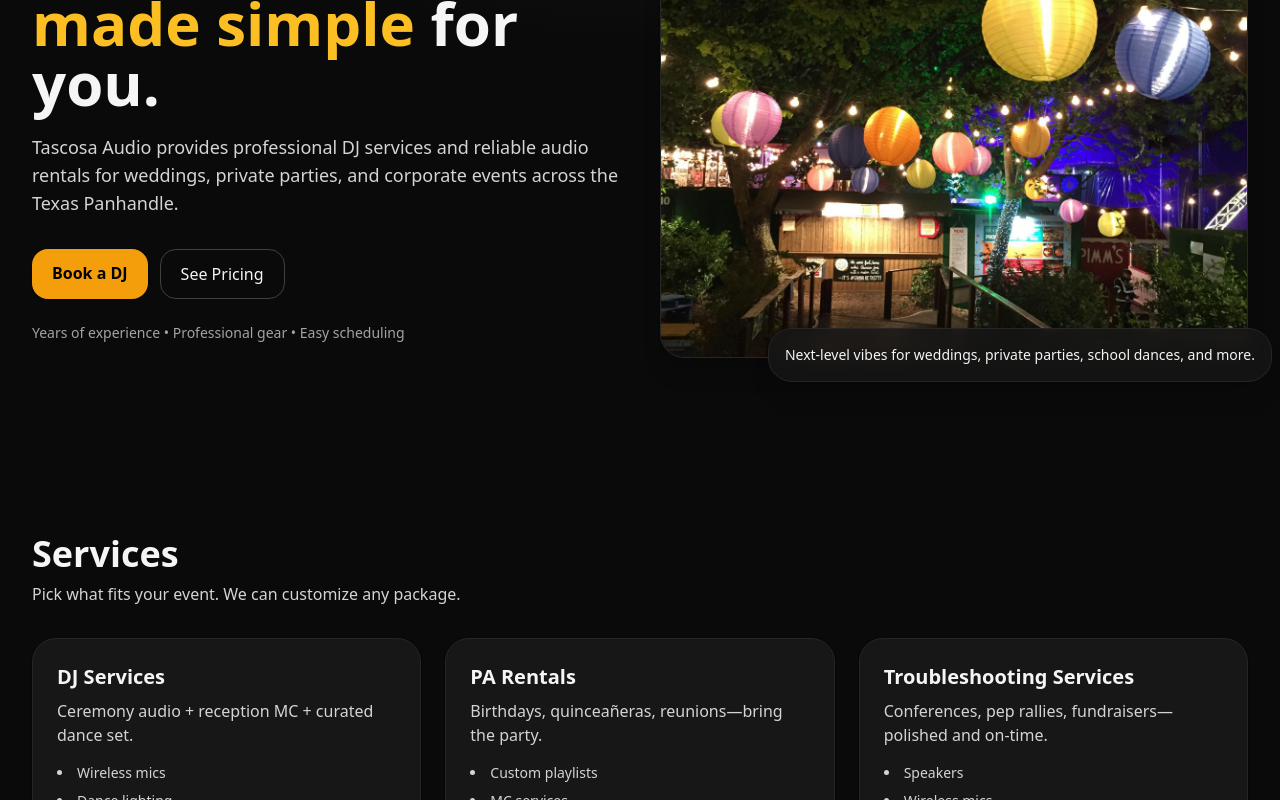
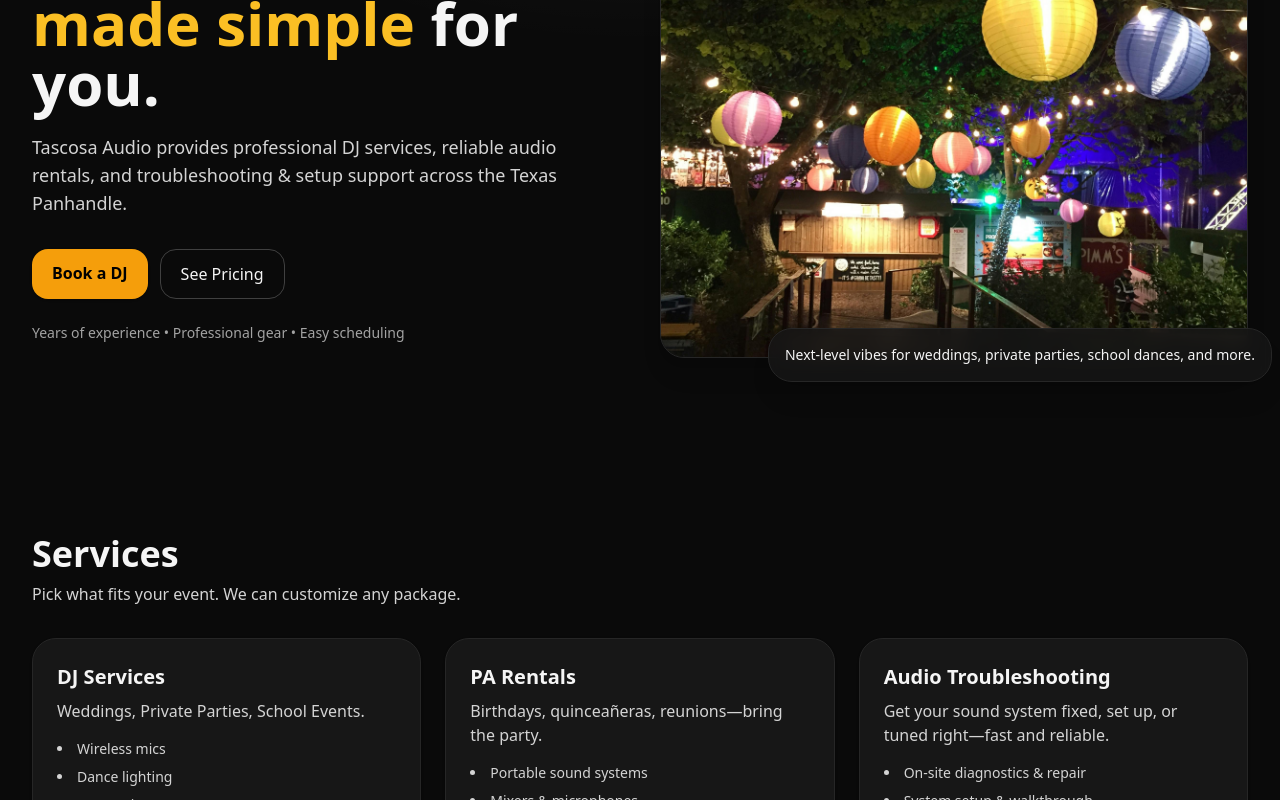
Before and after one commit to dexter806/tascosa.audio, a Next.js app: page / in a window 1280 px wide. Shown: the part 260-1060 px from the top of the page. Built offline with nearby package versions, Linux system fonts and the light colour scheme.

Commit message:
Update index.js

```diff
--- a/pages/index.js
+++ b/pages/index.js
@@ -62,8 +62,8 @@ export default function Home() {
           Audio solutions <span className="text-amber-400">made simple</span> for you.
         </h1>
         <p className="mt-5 text-neutral-300 text-lg max-w-prose">
-          Tascosa Audio provides professional DJ services and reliable audio rentals for weddings,
-          private parties, and corporate events across the Texas Panhandle.
+          Tascosa Audio provides professional DJ services, reliable audio rentals,
+          and troubleshooting & setup support across the Texas Panhandle.
         </p>
         <div className="mt-8 flex gap-3">
           <a href="#contact" className="rounded-2xl px-5 py-3 bg-amber-500 text-black font-semibold shadow hover:bg-amber-400">
@@ -101,9 +101,22 @@ export default function Home() {
         <p className="mt-2 text-neutral-300">Pick what fits your event. We can customize any package.</p>
         <div className="mt-8 grid md:grid-cols-3 gap-6">
           {[
-            { title: "DJ Services", desc: "Ceremony audio + reception MC + curated dance set.", items: ["Wireless mics", "Dance lighting", "Timeline coordination"]},
-            { title: "PA Rentals", desc: "Birthdays, quinceañeras, reunions—bring the party.", items: ["Custom playlists", "MC services", "Dance lighting"]},
-            { title: "Troubleshooting Services", desc: "Conferences, pep rallies, fundraisers—polished and on-time.", items: ["Speakers", "Wireless mics", "Dance lighting"]},
+           {
+  title: "DJ Services",
+  desc: "Weddings, Private Parties, School Events.",
+  items: ["Wireless mics", "Dance lighting", "MC Services"]
+},
+{
+  title: "PA Rentals",
+  desc: "Birthdays, quinceañeras, reunions—bring the party.",
+  items: ["Portable sound systems", "Mixers & microphones", "Delivery & setup available"]
+},
+{
+  title: "Audio Troubleshooting",
+  desc: "Get your sound system fixed, set up, or tuned right—fast and reliable.",
+  items: ["On-site diagnostics & repair", "System setup & walkthrough", "Feedback & wiring fixes"]
+},
+
           ].map((card) => (
             <div key={card.title} className="rounded-3xl border border-neutral-800 bg-neutral-900 p-6 shadow">
               <h3 className="text-xl font-semibold">{card.title}</h3>
```
